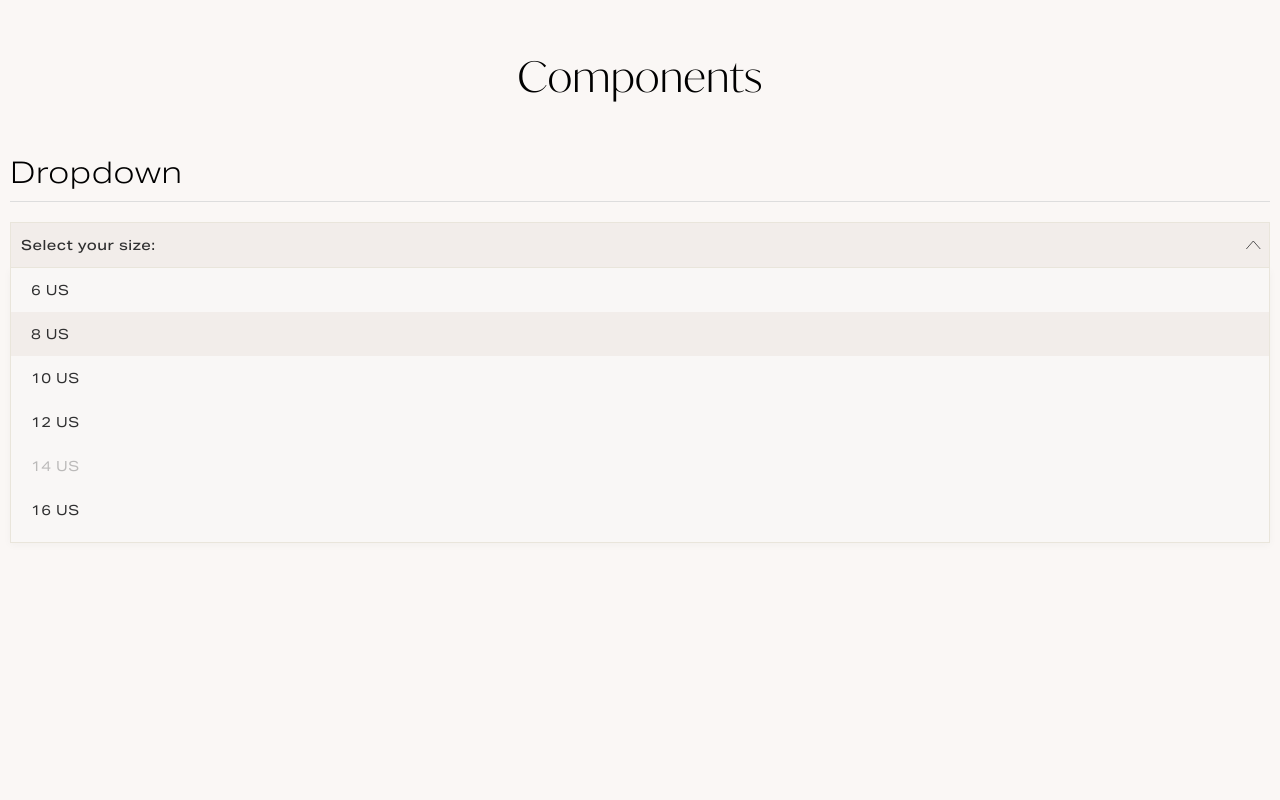
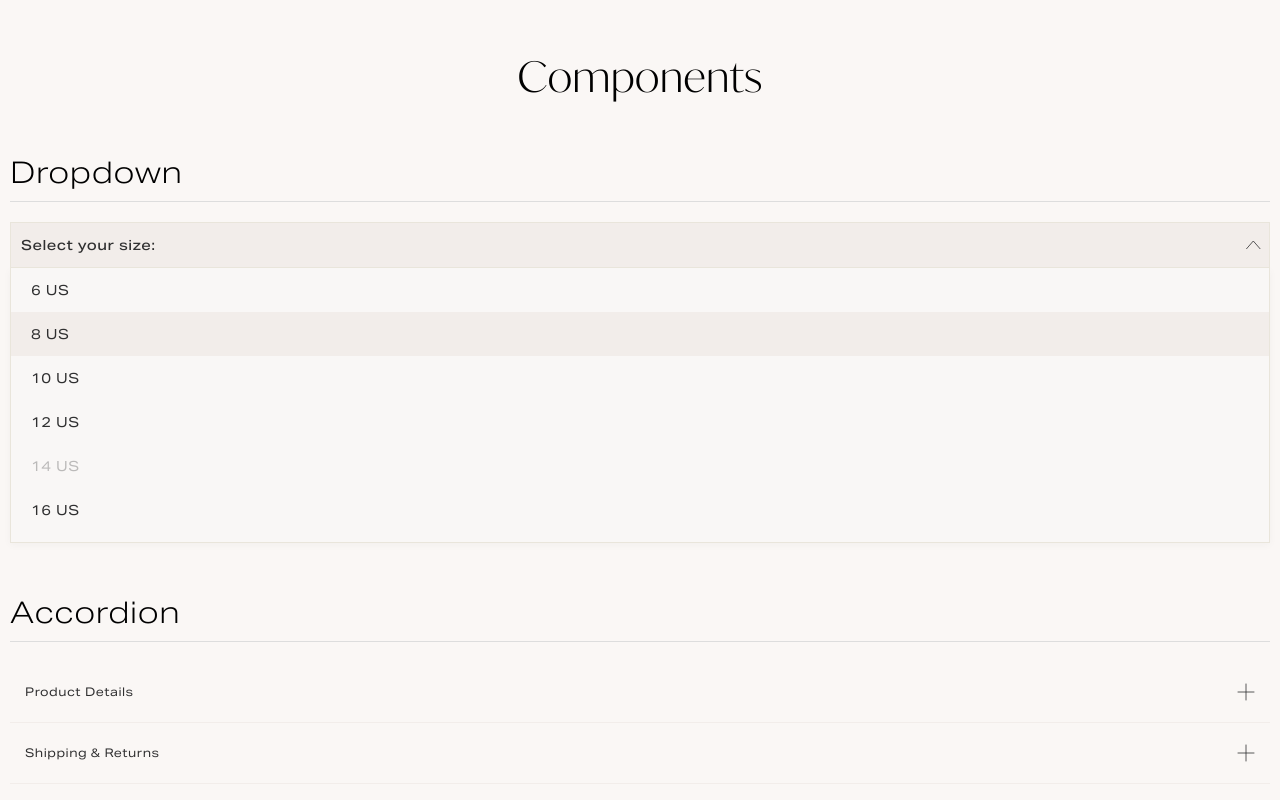
Before and after one commit to prakashPersistent/ui-boilerplate, a React (Create React App) app: page / in a window 1280 px wide. Shown: the part 4865-5665 px from the top of the page. Before the commit the page ends 5478 px from the top, so only its background shows below. Built offline with nearby package versions, Linux system fonts and the light colour scheme.

Commit message:
collapse ui

```diff
--- a/src/App.js
+++ b/src/App.js
@@ -2,6 +2,7 @@ import './scss/_typography-section.scss';
 import './scss/app.scss';
 import SVGIcon from './svg/arrow-right.svg';
 import ArrowDown from './svg/arrow-down.svg';
+import PlusIcon from './svg/plus.svg';
 
 function App() {
   return (
@@ -559,6 +560,28 @@ function App() {
               </div>
             </div>
           </div>
+
+          <div className='typography-box'>
+            <h3 className='typography-title'>Accordion</h3>
+            <div className='typography-wrap row'>
+              <div className='grid-md-12'>
+                <div className='custom-accordion'>
+                  <div className='accordion-item'>
+                    <div className='accordion-head'>Product Details <img src={PlusIcon}></img></div>
+                    <div className='accordion-body'>
+                      Lorem ipsum dolor sit amet, consectetur adipiscing elit. Praesent ac urna molestie, ultricies ipsum et, dapibus nunc.
+                    </div>
+                  </div>
+                  <div className='accordion-item'>
+                    <div className='accordion-head'>Shipping & Returns <img src={PlusIcon}></img></div>
+                    <div className='accordion-body'>
+                      Lorem ipsum dolor sit amet, consectetur adipiscing elit. Praesent ac urna molestie, ultricies ipsum et, dapibus nunc.
+                    </div>
+                  </div>
+                </div>
+              </div>
+            </div>
+          </div>
         </div>
       </div>
     </>
--- a/src/scss/_reset.scss
+++ b/src/scss/_reset.scss
@@ -495,6 +495,48 @@ h6 {
     }
   }
 }
+
+.custom-accordion {
+  .accordion-item {
+    border-bottom: 0.1rem solid $color_silk;
+    &.open {
+      .accordion-head {
+        img {
+          @include transform(translateY(-50%) rotate(45deg));
+        }
+      }
+      .accordion-body{
+        display: block;
+      }
+    }
+    .accordion-head {
+      font-size: 1.2rem;
+      letter-spacing: 0.05rem;
+      line-height: 2rem;
+      color: $color_deep_grey;
+      font-weight: normal;
+      padding: 2rem 1.5rem;
+      position: relative;
+      cursor: pointer;
+      img {
+        position: absolute;
+        right: 1.5rem;
+        @include transform(translateY(-50%));
+        top: 50%;
+        @include transition(transform 0.2s ease);
+      }
+    }
+    .accordion-body {
+      padding: 0 2rem 2rem 2rem;
+      font-size: 1rem;
+      line-height: 1.8rem;
+      letter-spacing: 0.05rem;
+      font-weight: normal;
+      display: none;
+    }
+  }
+}
+
 p {
   font-size: 1.4rem;
   font-weight: 400;
```
Also changed, not shown: src/svg/plus.svg (added). Lines whose indentation alone changed are shown as unchanged.
